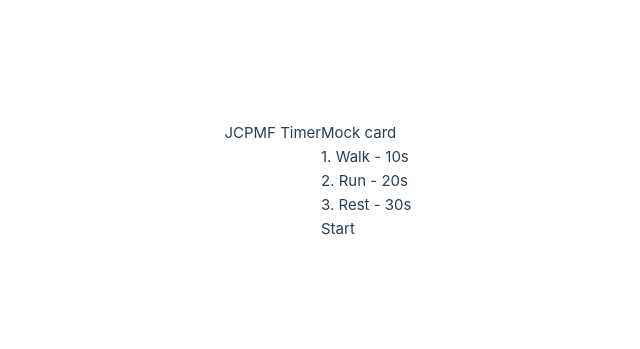
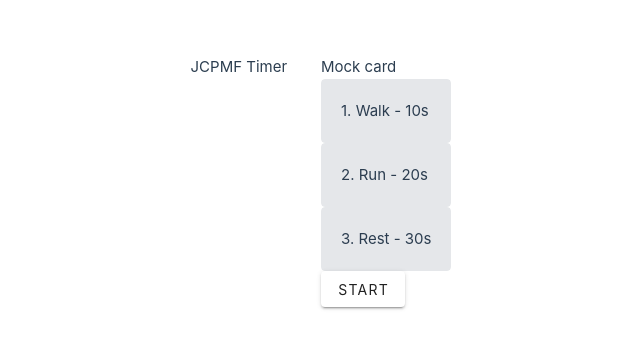
Before and after one commit to Gloumy/jcpmf-timer, a Vue app: page / in a window 1280 px wide. Shown: the part 219-568 px from the top of the page, without its empty margins (319-959 px from the left). Built offline with nearby package versions, Linux system fonts and the light colour scheme.

Commit message:
wip- timer iterates through steps

```diff
--- a/src/assets/main.css
+++ b/src/assets/main.css
@@ -33,3 +33,7 @@ a,
     padding: 0 2rem;
   }
 }
+
+.current-step {
+  background-color: green !important;
+}
--- a/src/views/HomeView.vue
+++ b/src/views/HomeView.vue
@@ -1,37 +1,48 @@
 <script setup lang="ts">
 import { Card } from '@/models/Card/Card'
+import { ref } from 'vue';
 
 const mockCard = new Card().mock();
-let currentStep = 0;
+let currentStep = ref(-1);
 
-function timer() {
-  currentStep = 0;
-  const maxIndex = mockCard.steps[mockCard.steps.length - 1].index;
-  console.log('maxIndex', maxIndex);
-  while (currentStep <= maxIndex) {
-    console.log('current', currentStep)
-    setTimeout(() => {
-
-    }, mockCard.steps[currentStep].duration)
-    currentStep++;
-    console.log('duration end', currentStep)
+async function timer() {
+  console.log('timer started')
+  const maxIndex = mockCard.steps.length - 1;
+  for (let i = 0; i <= maxIndex; i++) {
+    currentStep.value = i;
+    console.log('currentStep', currentStep.value)
+    const duration = mockCard.steps[i].duration;
+    await new Promise(r => setTimeout(r, duration * 1000)).then(() => console.log('duration', mockCard.steps[i].duration));
   }
 
-  // mockCard.steps.forEach(step => {
-  //   console.log('current', currentStep)
-  //   setTimeout(() => {
-  //     currentStep++;
-  //   }, step.duration)
-  //   console.log('duration end')
-  // });
+  currentStep.value = -1;
+
+  // const maxIndex = mockCard.steps[mockCard.steps.length - 1].index;
+  // console.log('maxIndex', maxIndex);
+  // while (currentStep.value <= maxIndex) {
+  //   console.log('current', currentStep.value)
+  //   console.log('current duration', mockCard.steps[currentStep.value].duration * 100)
+  //   await setTimeout(() => {
+  //     currentStep.value++;
+  //   }, mockCard.steps[currentStep.value].duration * 10000)
+  //   console.log('duration end', currentStep.value)
+  // }
+
+  currentStep.value = -1;
 }
 </script>
 
 <template>
   <main>
     <span>{{ mockCard.title }}</span>
-    <p :class="currentStep == step.index ? 'bold' : ''" v-for="step in mockCard.steps" :key="step.index">{{ step.index + 1
-    }}. {{ step.type }} - {{ step.duration }}s</p>
-    <button @click="timer()">Start</button>
+
+    <v-card v-for="step in mockCard.steps" :key="step.index" variant="tonal" class="pa-5"
+      :class="currentStep == mockCard.steps.indexOf(step) ? 'current-step' : ''">
+      {{
+        step.index + 1
+      }}. {{ step.type }} - {{ step.duration }}s
+    </v-card>
+
+    <v-btn :loading="currentStep != -1" @click="timer()">Start</v-btn>
   </main>
 </template>
```
